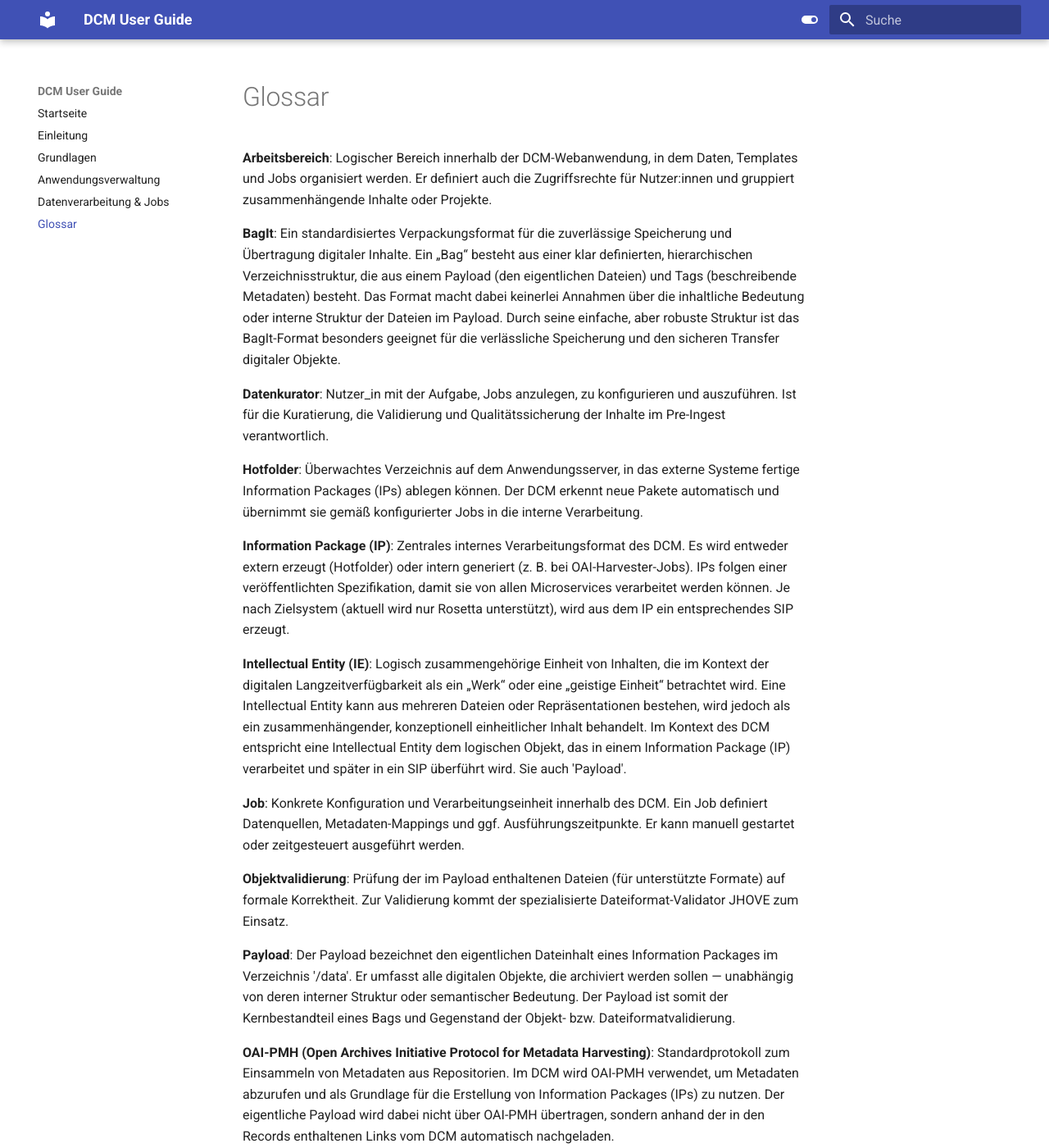
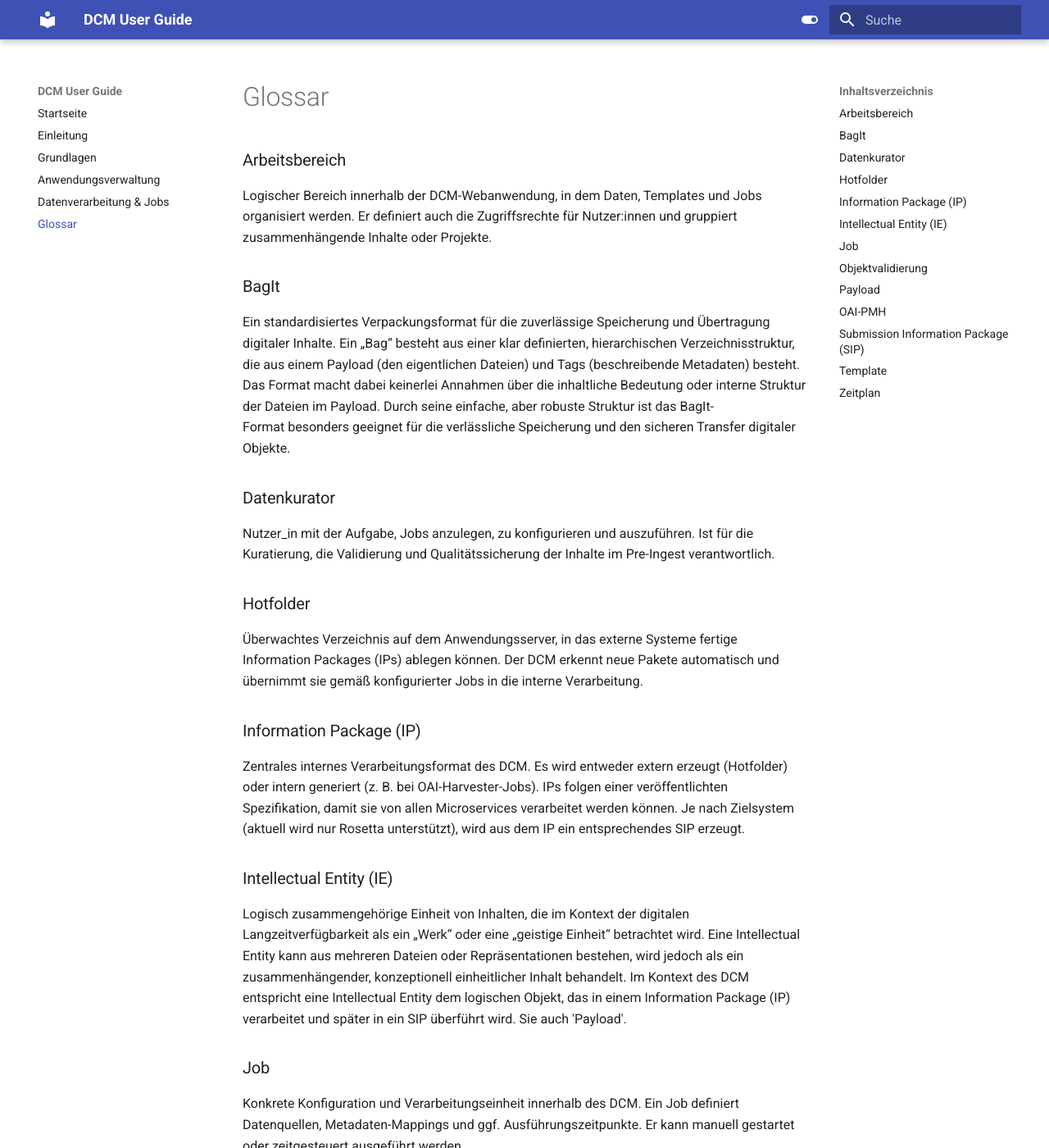
Before and after one commit to slenartz/dcm-user-manual, an MkDocs documentation site: the page built from docs/glossar.md, in a window 1280 px wide and 1400 px high. Shown: the whole window at 82% size. Built offline with MkDocs 1.6.1 and Material for MkDocs 9.7.7, drawn with Linux system fonts in a browser that asks for light colours; some of the changed text lies outside the part shown.

Commit message:
Reformat glossary entries

```diff
--- a/docs/glossar.md
+++ b/docs/glossar.md
@@ -1,27 +1,40 @@
 # Glossar
 
-**Arbeitsbereich**: Logischer Bereich innerhalb der DCM-Webanwendung, in dem Daten, Templates und Jobs organisiert werden. Er definiert auch die Zugriffsrechte für Nutzer:innen und gruppiert zusammenhängende Inhalte oder Projekte.
+### Arbeitsbereich
+Logischer Bereich innerhalb der DCM-Webanwendung, in dem Daten, Templates und Jobs organisiert werden. Er definiert auch die Zugriffsrechte für Nutzer:innen und gruppiert zusammenhängende Inhalte oder Projekte.
 
-**BagIt**: Ein standardisiertes Verpackungsformat für die zuverlässige Speicherung und Übertragung digitaler Inhalte. Ein „Bag“ besteht aus einer klar definierten, hierarchischen Verzeichnisstruktur, die aus einem Payload (den eigentlichen Dateien) und Tags (beschreibende Metadaten) besteht. Das Format macht dabei keinerlei Annahmen über die inhaltliche Bedeutung oder interne Struktur der Dateien im Payload. Durch seine einfache, aber robuste Struktur ist das BagIt-Format besonders geeignet für die verlässliche Speicherung und den sicheren Transfer digitaler Objekte.
+### BagIt
+Ein standardisiertes Verpackungsformat für die zuverlässige Speicherung und Übertragung digitaler Inhalte. Ein „Bag“ besteht aus einer klar definierten, hierarchischen Verzeichnisstruktur, die aus einem Payload (den eigentlichen Dateien) und Tags (beschreibende Metadaten) besteht. Das Format macht dabei keinerlei Annahmen über die inhaltliche Bedeutung oder interne Struktur der Dateien im Payload. Durch seine einfache, aber robuste Struktur ist das BagIt-Format besonders geeignet für die verlässliche Speicherung und den sicheren Transfer digitaler Objekte.
 
-**Datenkurator**: Nutzer_in mit der Aufgabe, Jobs anzulegen, zu konfigurieren und auszuführen. Ist für die Kuratierung, die Validierung und Qualitätssicherung der Inhalte im Pre-Ingest verantwortlich.
+### Datenkurator
+Nutzer_in mit der Aufgabe, Jobs anzulegen, zu konfigurieren und auszuführen. Ist für die Kuratierung, die Validierung und Qualitätssicherung der Inhalte im Pre-Ingest verantwortlich.
 
-**Hotfolder**: Überwachtes Verzeichnis auf dem Anwendungsserver, in das externe Systeme fertige Information Packages (IPs) ablegen können. Der DCM erkennt neue Pakete automatisch und übernimmt sie gemäß konfigurierter Jobs in die interne Verarbeitung.
+### Hotfolder
+Überwachtes Verzeichnis auf dem Anwendungsserver, in das externe Systeme fertige Information Packages (IPs) ablegen können. Der DCM erkennt neue Pakete automatisch und übernimmt sie gemäß konfigurierter Jobs in die interne Verarbeitung.
 
-**Information Package (IP)**: Zentrales internes Verarbeitungsformat des DCM. Es wird entweder extern erzeugt (Hotfolder) oder intern generiert (z. B. bei OAI-Harvester-Jobs). IPs folgen einer veröffentlichten Spezifikation, damit sie von allen Microservices verarbeitet werden können. Je nach Zielsystem (aktuell wird nur Rosetta unterstützt), wird aus dem IP ein entsprechendes SIP erzeugt.
+### Information Package (IP)
+Zentrales internes Verarbeitungsformat des DCM. Es wird entweder extern erzeugt (Hotfolder) oder intern generiert (z. B. bei OAI-Harvester-Jobs). IPs folgen einer veröffentlichten Spezifikation, damit sie von allen Microservices verarbeitet werden können. Je nach Zielsystem (aktuell wird nur Rosetta unterstützt), wird aus dem IP ein entsprechendes SIP erzeugt.
 
-**Intellectual Entity (IE)**: Logisch zusammengehörige Einheit von Inhalten, die im Kontext der digitalen Langzeitverfügbarkeit als ein „Werk“ oder eine „geistige Einheit“ betrachtet wird. Eine Intellectual Entity kann aus mehreren Dateien oder Repräsentationen bestehen, wird jedoch als ein zusammenhängender, konzeptionell einheitlicher Inhalt behandelt. Im Kontext des DCM entspricht eine Intellectual Entity dem logischen Objekt, das in einem Information Package (IP) verarbeitet und später in ein SIP überführt wird. Sie auch 'Payload'.
+### Intellectual Entity (IE)
+Logisch zusammengehörige Einheit von Inhalten, die im Kontext der digitalen Langzeitverfügbarkeit als ein „Werk“ oder eine „geistige Einheit“ betrachtet wird. Eine Intellectual Entity kann aus mehreren Dateien oder Repräsentationen bestehen, wird jedoch als ein zusammenhängender, konzeptionell einheitlicher Inhalt behandelt. Im Kontext des DCM entspricht eine Intellectual Entity dem logischen Objekt, das in einem Information Package (IP) verarbeitet und später in ein SIP überführt wird. Sie auch 'Payload'.
 
-**Job**: Konkrete Konfiguration und Verarbeitungseinheit innerhalb des DCM. Ein Job definiert Datenquellen, Metadaten-Mappings und ggf. Ausführungszeitpunkte. Er kann manuell gestartet oder zeitgesteuert ausgeführt werden.
+### Job
+Konkrete Konfiguration und Verarbeitungseinheit innerhalb des DCM. Ein Job definiert Datenquellen, Metadaten-Mappings und ggf. Ausführungszeitpunkte. Er kann manuell gestartet oder zeitgesteuert ausgeführt werden.
 
-**Objektvalidierung**: Prüfung der im Payload enthaltenen Dateien (für unterstützte Formate) auf formale Korrektheit. Zur Validierung kommt der spezialisierte Dateiformat-Validator JHOVE zum Einsatz.
+### Objektvalidierung
+Prüfung der im Payload enthaltenen Dateien (für unterstützte Formate) auf formale Korrektheit. Zur Validierung kommt der spezialisierte Dateiformat-Validator JHOVE zum Einsatz.
 
-**Payload**: Der Payload bezeichnet den eigentlichen Dateinhalt eines Information Packages im Verzeichnis '/data'. Er umfasst alle digitalen Objekte, die archiviert werden sollen — unabhängig von deren interner Struktur oder semantischer Bedeutung. Der Payload ist somit der Kernbestandteil eines Bags und Gegenstand der Objekt- bzw. Dateiformatvalidierung.
+### Payload
+Der Payload bezeichnet den eigentlichen Dateinhalt eines Information Packages im Verzeichnis '/data'. Er umfasst alle digitalen Objekte, die archiviert werden sollen — unabhängig von deren interner Struktur oder semantischer Bedeutung. Der Payload ist somit der Kernbestandteil eines Bags und Gegenstand der Objekt- bzw. Dateiformatvalidierung.
 
-**OAI-PMH (Open Archives Initiative Protocol for Metadata Harvesting)**: Standardprotokoll zum Einsammeln von Metadaten aus Repositorien. Im DCM wird OAI-PMH verwendet, um Metadaten abzurufen und als Grundlage für die Erstellung von Information Packages (IPs) zu nutzen. Der eigentliche Payload wird dabei nicht über OAI-PMH übertragen, sondern anhand der in den Records enthaltenen Links vom DCM automatisch nachgeladen.
+### OAI-PMH
+Standardprotokoll zum Einsammeln von Metadaten aus Repositorien. Im DCM wird OAI-PMH (Open Archives Initiative Protocol for Metadata Harvesting) verwendet, um Metadaten abzurufen und als Grundlage für die Erstellung von Information Packages (IPs) zu nutzen. Der eigentliche Payload wird dabei nicht über OAI-PMH übertragen, sondern anhand der in den Records enthaltenen Links vom DCM automatisch nachgeladen.
 
-**SIP (Submission Information Package)**: Paket, das an das Langzeitarchivsystem übergeben wird.
+### Submission Information Package (SIP)
+Paket, das an das Langzeitarchivsystem übergeben wird.
 
-**Template**: Vordefinierte Konfiguration, die bestimmt, welche Art von Job angelegt wird. Enthält Angaben zu technischen Parametern, die vom Anwendungsadministrator gepflegt werden.
+### Template
+Vordefinierte Konfiguration, die bestimmt, welche Art von Job angelegt wird. Enthält Angaben zu technischen Parametern, die vom Anwendungsadministrator gepflegt werden.
 
-**Zeitplan**: Option zur regelmäßigen automatischen Ausführung eines Jobs. Kann in definierten Intervallen oder zu bestimmten Zeitpunkten erfolgen.
+### Zeitplan
+Option zur regelmäßigen automatischen Ausführung eines Jobs. Kann in definierten Intervallen oder zu bestimmten Zeitpunkten erfolgen.
```
